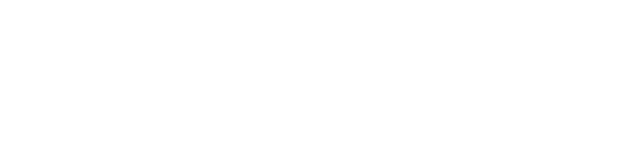
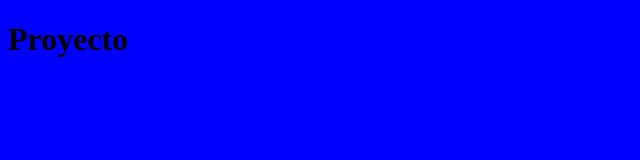
Before and after one commit to YasserDuartes/Curso-git, a plain HTML site: page index.html in a window 1280 px wide. Shown: the whole page, without its empty margins (0-640 px from the left). Drawn offline with Linux system fonts and the light colour scheme.

Commit message:
parrafo y tamaño de fuente

```diff
--- a/index.html
+++ b/index.html
@@ -4,8 +4,9 @@
     <meta charset="UTF-8">
     <meta name="viewport" content="width=device-width, initial-scale=O">
     <title>Documento sin titulo </title>
+    <link rel="stylesheet" href="stle.css" type="text/css">
 </head>
 <body>
-
+    <h1>Proyecto</h1>
 </body>
 </html>
--- /dev/null
+++ b/stle.css
@@ -0,0 +1,3 @@
+body {
+    background-color: blue;
+}
```
Also changed, not shown: JavaScript.js (added).
